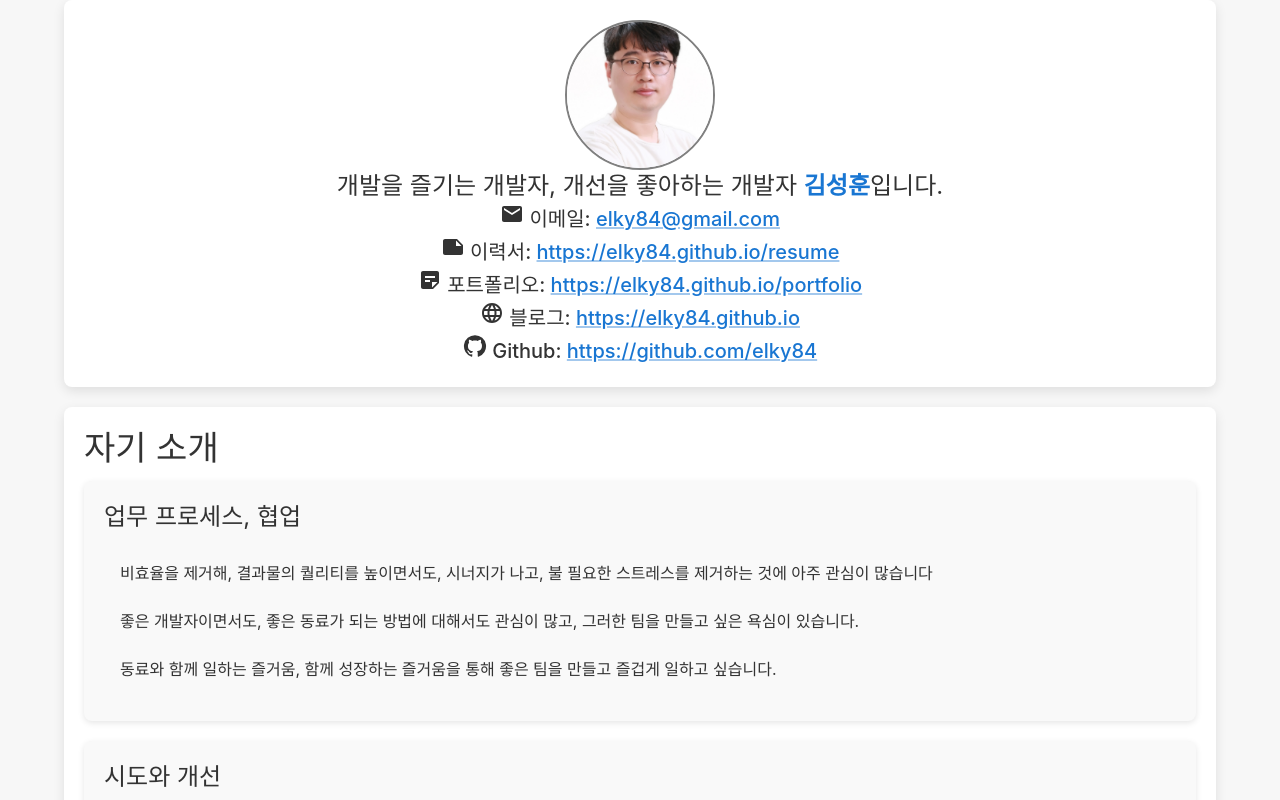
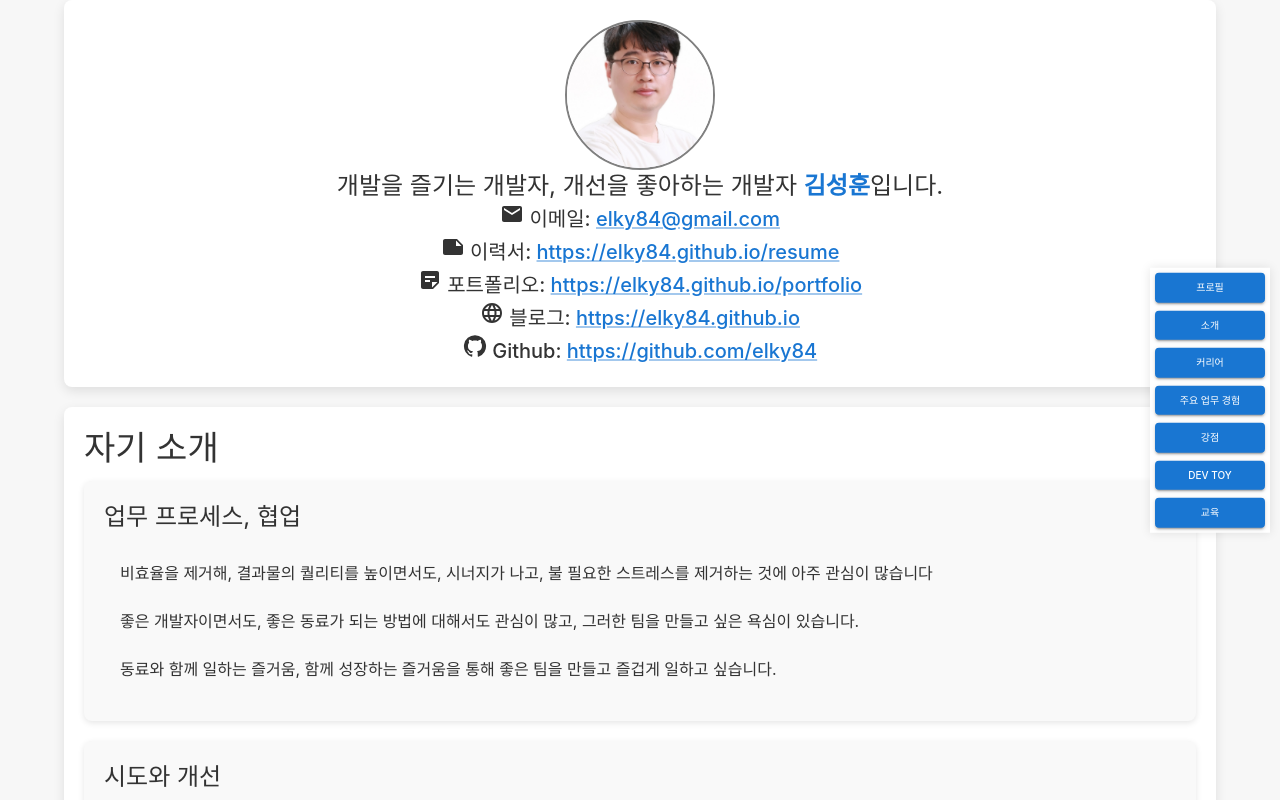
Before and after one commit to elky84/resume, a React (Create React App) app: page / in a window 1280 px wide. Shown: the top 800 px of the page. Built offline with nearby package versions, Linux system fonts and the light colour scheme.

Commit message:
사이드 바 추가

```diff
--- a/src/App.tsx
+++ b/src/App.tsx
@@ -9,6 +9,7 @@ import Education from './components/Education';
 import DevToy from './components/DevToy';
 import Career from './components/Career';
 import MajorExperience from './components/MajorExperience';
+import SideBar from './components/SideBar';
 
 const theme = createTheme({
   palette: {
@@ -57,14 +58,15 @@ const App: React.FC = () => {
     <ThemeProvider theme={theme}>
       <CssBaseline />
       <Container>
+        <SideBar />
         <div ref={componentRef}>
-          <Profile />
-          <Introduction />
-          <Career />
-          <MajorExperience />
-          <Strengths />
-          <DevToy />
-          <Education />
+          <div id="profile"><Profile /></div>
+          <div id="introduction"><Introduction /></div>
+          <div id="career"><Career /></div>
+          <div id="majorExperience"><MajorExperience /></div>
+          <div id="strengths"><Strengths /></div>
+          <div id="devToy"><DevToy /></div>
+          <div id="education"><Education /></div>
         </div>
         <Button onClick={handlePrint} variant="contained" color="primary">
           Print to PDF
--- /dev/null
+++ b/src/components/SideBar.tsx
@@ -0,0 +1,44 @@
+import React from 'react';
+import { Button, Box } from '@mui/material';
+
+const Sidebar: React.FC = () => {
+  return (
+    <Box
+      sx={{
+        position: 'fixed',
+        top: '50%',
+        right: '10px',
+        transform: 'translateY(-50%)',
+        backgroundColor: 'white',
+        padding: '5px',
+        boxShadow: '0 0 10px rgba(0,0,0,0.1)',
+        zIndex: 1000,
+        width: '120px',
+      }}
+    >
+      <Button href="#profile" variant="contained" color="primary" fullWidth sx={{ mb: 1, fontSize: '10px' }}>
+        프로필
+      </Button>
+      <Button href="#introduction" variant="contained" color="primary" fullWidth sx={{ mb: 1, fontSize: '10px' }}>
+        소개
+      </Button>
+      <Button href="#career" variant="contained" color="primary" fullWidth sx={{ mb: 1, fontSize: '10px' }}>
+        커리어
+      </Button>
+      <Button href="#majorExperience" variant="contained" color="primary" fullWidth sx={{ mb: 1, fontSize: '10px' }}>
+        주요 업무 경험
+      </Button>
+      <Button href="#strengths" variant="contained" color="primary" fullWidth sx={{ mb: 1, fontSize: '10px' }}>
+        강점
+      </Button>
+      <Button href="#devToy" variant="contained" color="primary" fullWidth sx={{ mb: 1, fontSize: '10px' }}>
+        Dev Toy
+      </Button>
+      <Button href="#education" variant="contained" color="primary" fullWidth sx={{ fontSize: '10px' }}>
+        교육
+      </Button>
+    </Box>
+  );
+};
+
+export default Sidebar;
```
